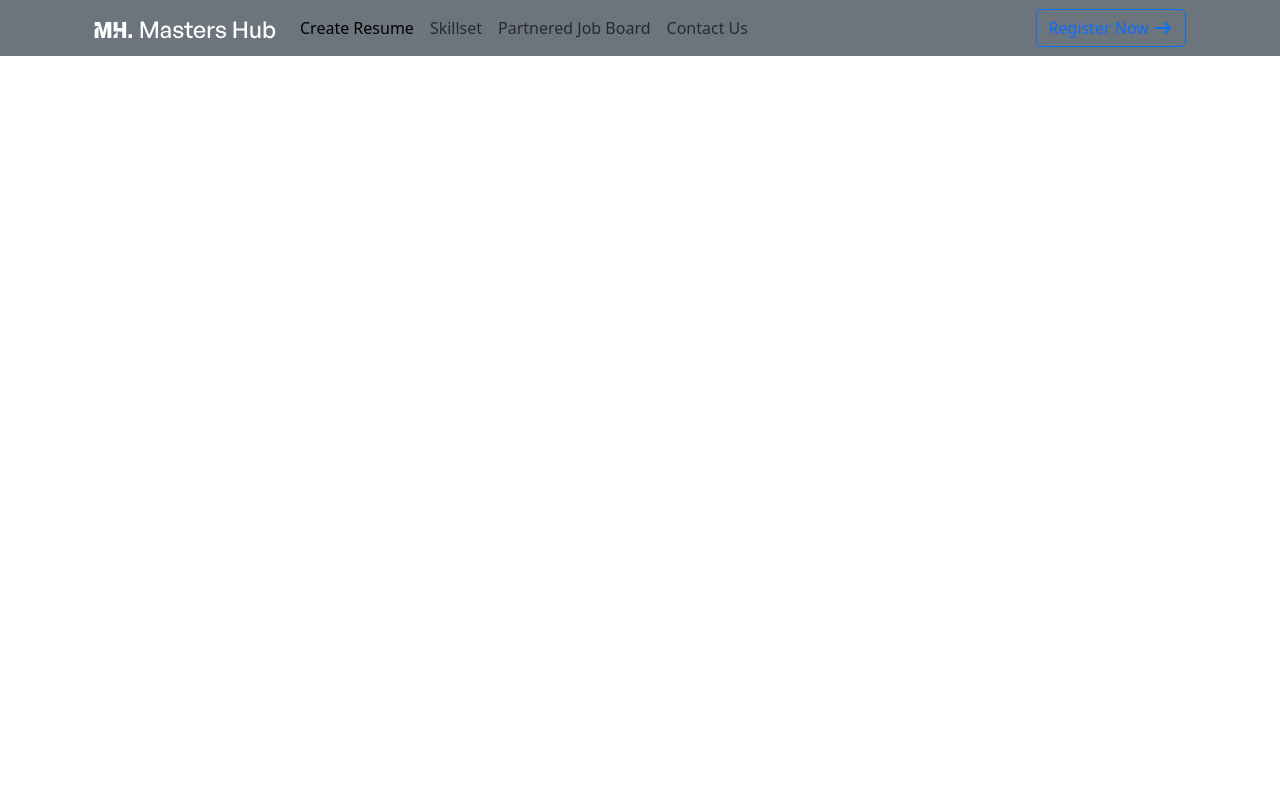
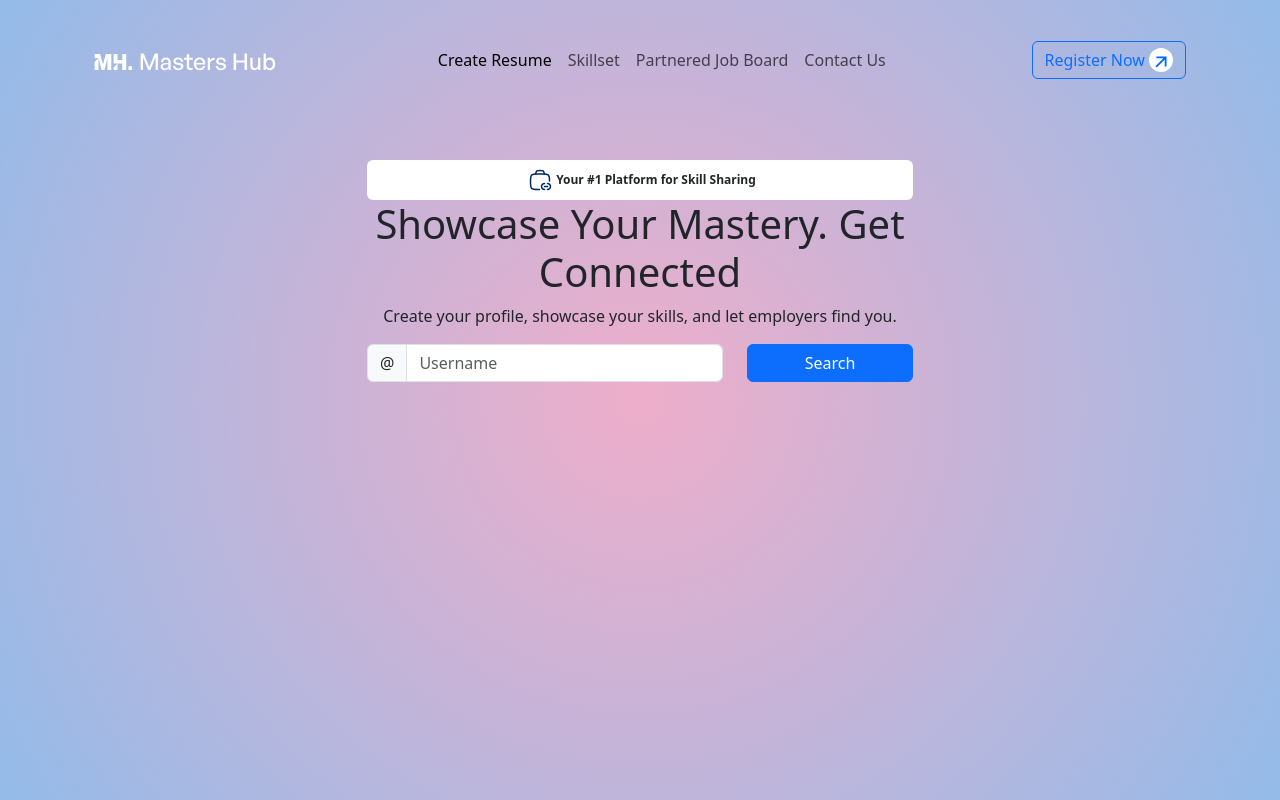
Before and after one commit to labibj/online-education-website, a plain HTML site: page index.html in a window 1280 px wide. Drawn offline with Linux system fonts and the light colour scheme.

Commit message:
section intro layout update

```diff
--- a/css/style.css
+++ b/css/style.css
@@ -0,0 +1,35 @@
+body {
+
+}
+
+.header {
+    top: 2rem;
+    left: 0;
+    right: 0;
+}
+
+.icon-arrow-wrapper {
+    width: 1.5rem;
+    height: 1.5rem;
+}
+
+.icon-arrow-wrapper .icon {
+    width: 0.75rem;
+    height: 0.75rem;
+}
+
+
+.section-intro-banner {
+    padding: 10rem 0 0 0;
+    background: radial-gradient(circle,rgba(238, 174, 202, 1) 0%, rgba(148, 187, 233, 1) 100%);
+    height: 100vh;
+}
+
+.icon-brief-case {
+    background-image: url('../images/icon-brief-case.svg');
+    background-position: 50%;
+    background-repeat: no-repeat;
+    width: 2rem;
+    height: 2rem;
+    display: inline-block;
+}
--- a/index.html
+++ b/index.html
@@ -11,7 +11,7 @@
   </head>
   <body>
     <!-- Header -->
-    <header class="bg-secondary">
+    <header class="header position-absolute">
       <div class="container">
         <!-- Navigation -->
         <nav class="navbar navbar-expand-lg">
@@ -29,7 +29,7 @@
             </button>
             <!-- /Navbar -Toggler -->
             <div class="collapse navbar-collapse" id="navbarSupportedContent">
-              <ul class="navbar-nav me-auto mb-2 mb-lg-0">
+              <ul class="navbar-nav mx-auto mb-2 mb-lg-0">
                 <li class="nav-item">
                   <a class="nav-link active" aria-current="page" href="#">Create Resume</a>
                 </li>
@@ -42,7 +42,12 @@
                   <a class="nav-link">Contact Us</a>
                 </li>
               </ul>
-              <a href="register-now.html" class="btn btn-outline-primary">Register Now <i class="fa-solid fa-arrow-right"></i></a>
+              <a href="register-now.html" class="btn btn-outline-primary">
+                Register Now
+                <span class="bg-white rounded-circle icon-arrow-wrapper d-inline-block">
+                  <img src="images/icon-arrow-top.svg" alt="" class="icon">
+                </span>
+              </a>
             </div>
           </div>
         </nav>
@@ -52,6 +57,40 @@
     <!-- /Header -->
     <!-- Main -->
     <main>
+      <!-- Section - Intro -->
+      <section class="section-intro-banner">
+        <div class="container">
+          <div class="row justify-content-center">
+            <div class="col-lg-6 col-md-10 col-12 text-center">
+              <!-- Badge -->
+               <div class="badge bg-white text-dark d-flex justify-content-center align-items-center">
+                  <i class="icon-brief-case"></i> Your #1 Platform for Skill Sharing
+               </div>
+              <!-- /Badge -->
+              <h1>Showcase Your Mastery. Get Connected</h1>
+              <p>Create your profile, showcase your skills, and let employers find you.</p>
+              <!-- Form -->
+              <div class="form-wrapper">
+                <form action="">
+                  <div class="row">
+                    <div class="col-lg-8">
+                      <div class="input-group mb-3">
+                        <span class="input-group-text" id="basic-addon1">@</span>
+                        <input type="text" class="form-control" placeholder="Username" aria-label="Username" aria-describedby="basic-addon1">
+                      </div>
+                    </div>
+                    <div class="col-lg-4">
+                      <button class="btn btn-primary w-100">Search</button>
+                    </div>
+                  </div>
+                </form>
+              </div>
+               <!-- /Form -->
+            </div>
+          </div>
+        </div>
+      </section>
+      <!-- /Section - Intro -->
     </main>
     <!-- /Main -->
     <script src="js/bootstrap.bundle.min.js"></script>
```
Also changed, not shown: images/icon-arrow-top.svg (added), images/icon-brief-case.svg (added).
